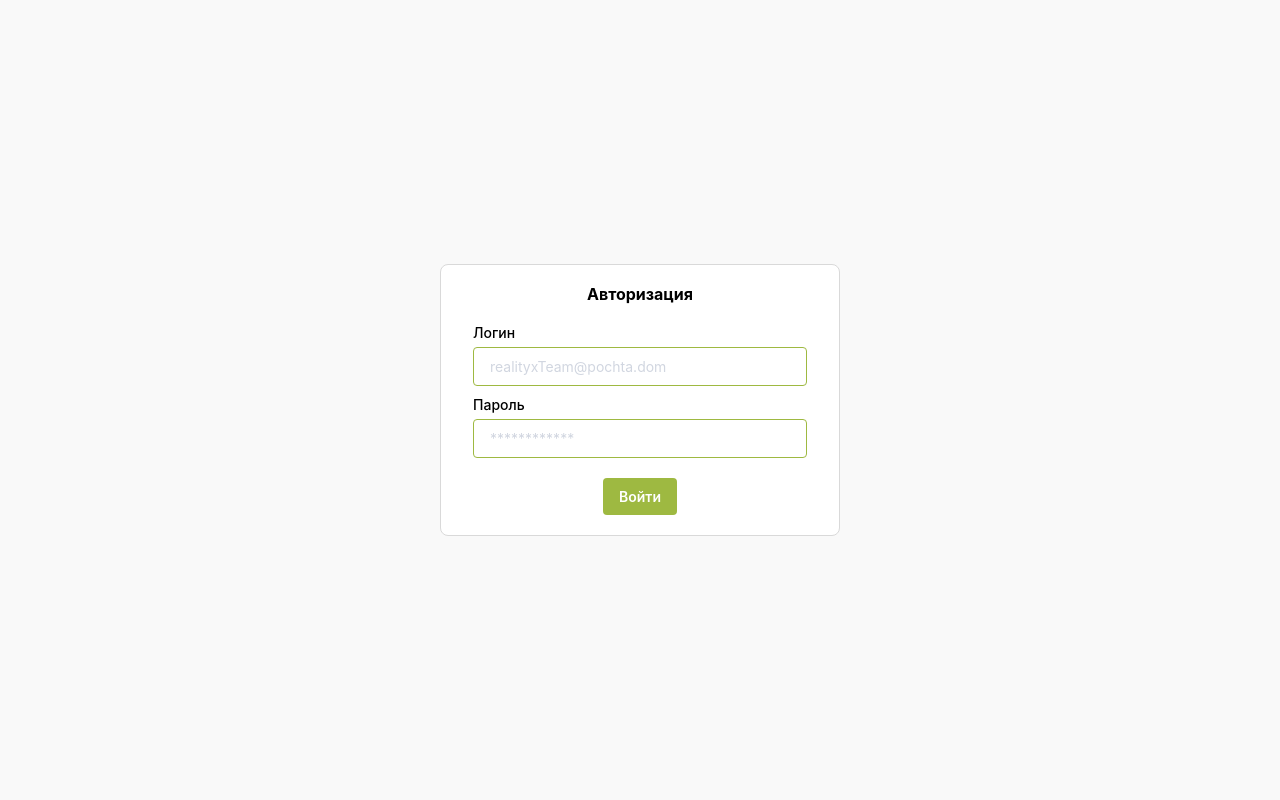
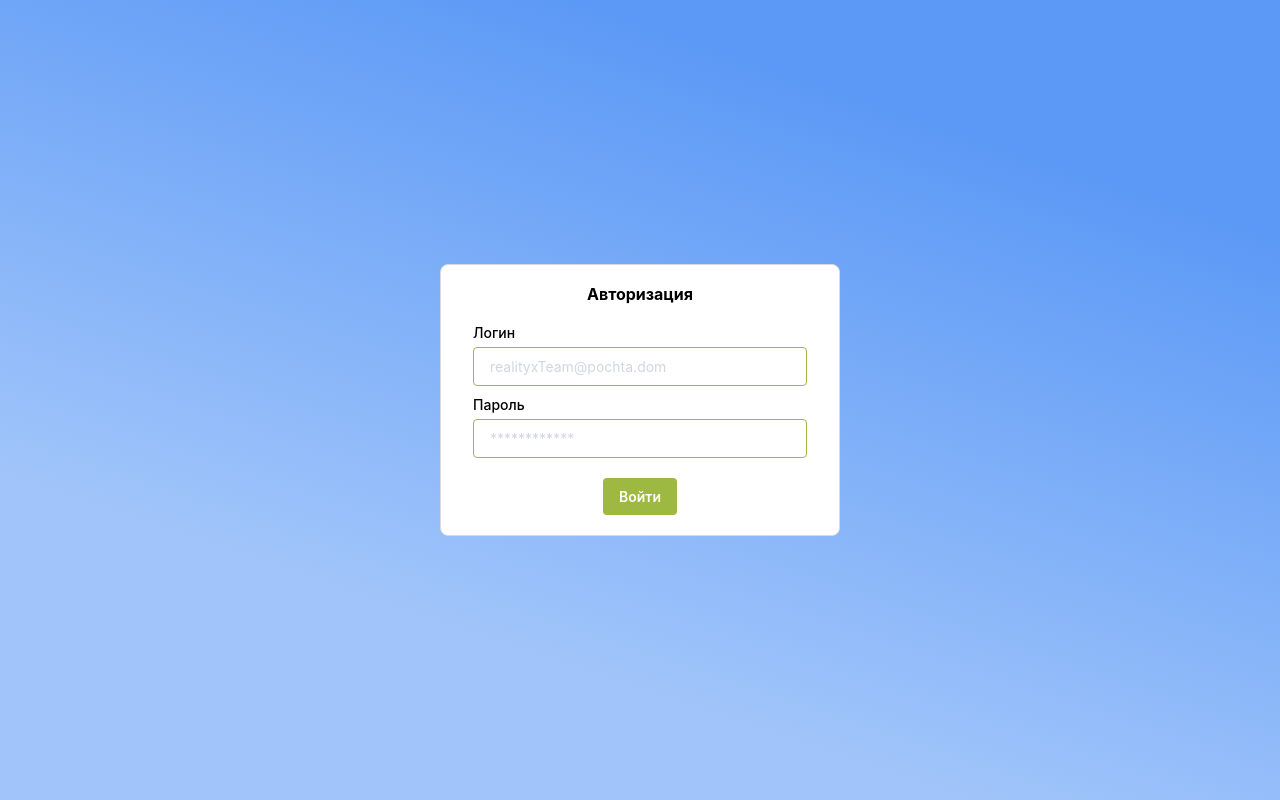
Before and after one commit to AlexGeniusMan/Avia-Hack-2022-RealityX-Frontend, a React (Create React App) app: page /login in a window 1280 px wide. Built offline with nearby package versions, Linux system fonts and the light colour scheme; no server answers; a web font is replaced by a local one.

Commit message:
connect login to backend

```diff
--- a/src/api/auth-api.ts
+++ b/src/api/auth-api.ts
@@ -9,7 +9,7 @@ export type LoginResponseType = {
 export const authAPI = {
     login(username: string, password:string) {
         const data = new FormData()
-        data.append('username', username)
+        data.append('email', username)
         data.append('password', password)
 
         return axios.post<LoginResponseType>
@@ -18,7 +18,7 @@ export const authAPI = {
     },
     register(email: string, password: string) {
         const data = new FormData()
-        data.append('username', email)
+        data.append('email', email)
         data.append('password', password)
         return axios.post<{id: number}>(baseURL + `api/auth/users/`, data)
             .then((response) => response.data)
--- a/src/styles/pages/login/index.scss
+++ b/src/styles/pages/login/index.scss
@@ -2,7 +2,7 @@
 
 .container {
     min-height: 100vh;
-    background: #f9f9f9;
+    background: linear-gradient(18.6deg, #A1C5FA 25.93%, rgba(74, 142, 245, 0.9) 80.79%);
     position: relative;
 
     & .inner {
```
